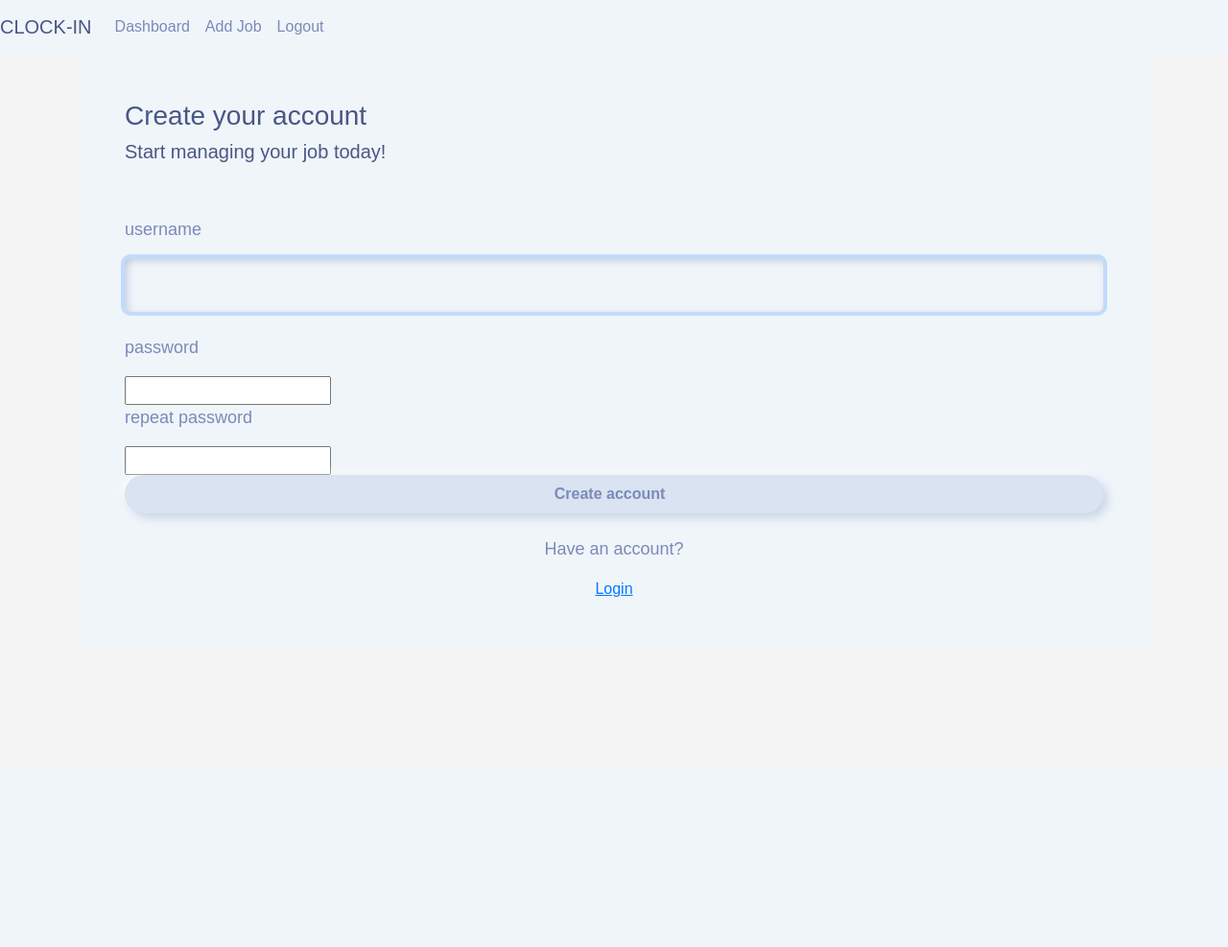
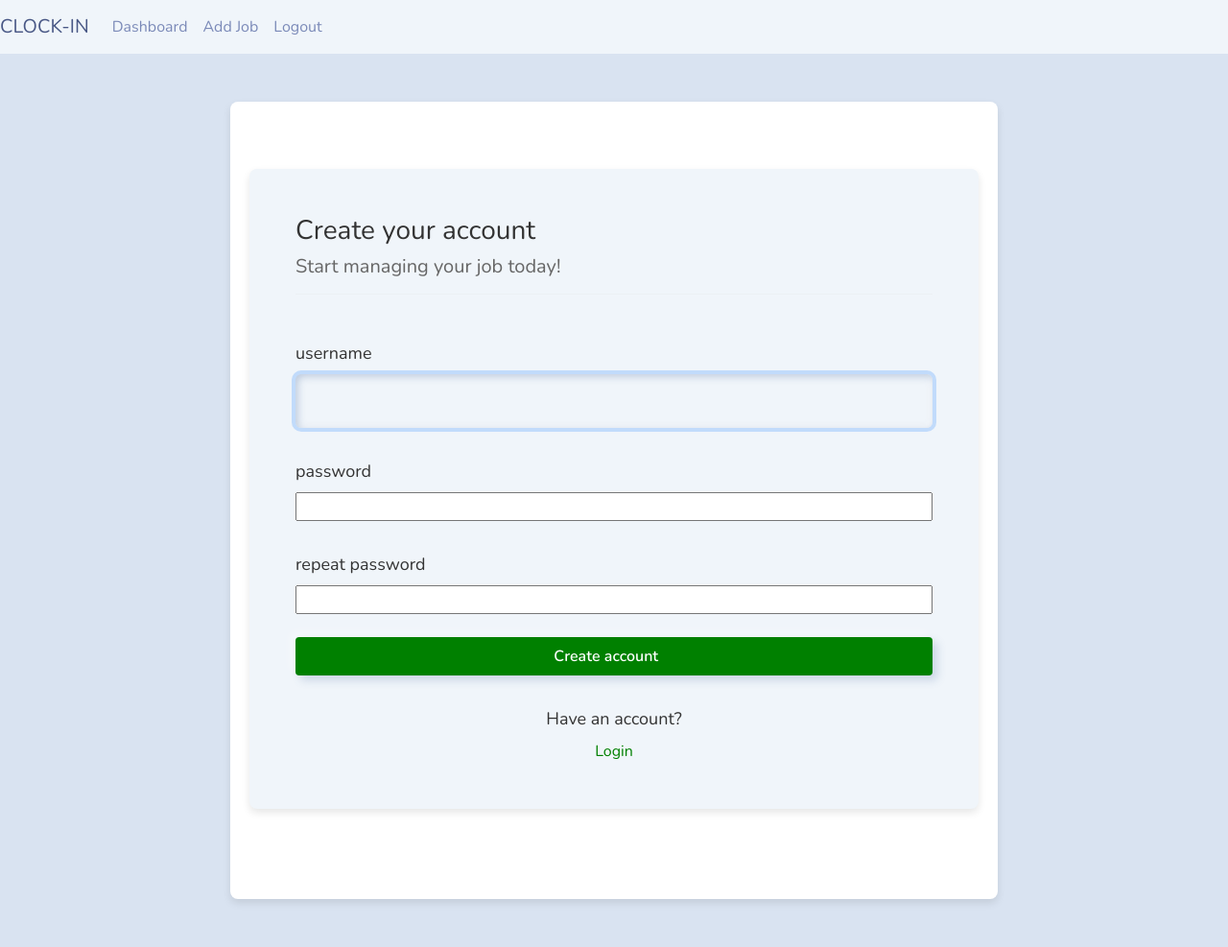
Before and after one commit to RimPeter/employeeapp-ver6, a Django app: page /register/ in a window 1280 px wide. Shown: the whole page at 96% size. Before the commit the page ends 622 px from the top, so only its background shows below. Run offline with Django 4.2, Linux system fonts and the light colour scheme.

Commit message:
add css styling to htmls

```diff
--- a/employeeapp/static/css/style.css
+++ b/employeeapp/static/css/style.css
@@ -1,8 +1,8 @@
 body {
-    font-family: Arial, sans-serif;
-    background-color: #f4f4f4;
+    /* font-family: Arial, sans-serif; */
+    /* background-color: #f4f4f4;
     margin: 0;
-    padding: 0;
+    padding: 0; */
 }
 
 table {
@@ -45,6 +45,15 @@
     background-color: #28a745;
 }
 
+.login-submit {
+    /* background-color: #007bff; */
+    color: #fff;
+    border: none;
+    padding: 10px 20px;
+    border-radius: 5px;
+    cursor: pointer;
+}
+
 .createbtn {
     color: #fff;
     background-color: #218838;
@@ -56,7 +65,7 @@
 
 .frame {
     margin: 20px;
-    padding: 20px;
+    padding: 20px 5%;
     background-color: #fff;
     border-radius: 5px;
     box-shadow: 0 0 10px rgba(0, 0, 0, 0.1);
@@ -71,7 +80,7 @@
 }
 
 a {
-    color: #007bff;
+    color: green;
 }
 
 a:hover {
@@ -81,3 +90,137 @@
 #id_job_done_in_hours {
     width: 50px;
 }
+
+#th {
+    text-align: center;
+}
+
+/* register site */
+
+.container {
+    max-width: 800px;
+    margin: 50px auto;
+    padding: 20px;
+    background-color: #ffffff;
+    border-radius: 8px;
+    box-shadow: 0 4px 8px rgba(0, 0, 0, 0.1);
+}
+
+.bg-light {
+    background-color: #f8f9fa;
+}
+
+.shadow-md {
+    box-shadow: 0 4px 8px rgba(0, 0, 0, 0.1);
+}
+
+.p-5 {
+    padding: 3rem !important;
+}
+
+.form-layout h3 {
+    margin-bottom: 0.5rem;
+    color: #333;
+}
+
+.form-layout h5 {
+    margin-bottom: 1rem;
+    color: #666;
+}
+
+hr {
+    border: none;
+    height: 1px;
+    background-color: #ddd;
+}
+
+br {
+    margin-bottom: 1rem;
+}
+
+p {
+    margin: 0.5rem 0;
+    color: #333;
+}
+
+form {
+    display: flex;
+    flex-direction: column;
+}
+
+button.btn {
+    display: inline-flex;
+    align-items: center;
+    justify-content: center;
+    padding: 0.75rem;
+    font-size: 1rem;
+    color: #fff;
+    /* background-color: #007bff; */
+    border: none;
+    border-radius: 4px;
+    cursor: pointer;
+    text-decoration: none;
+}
+
+button.btn-primary {
+    background-color: green;
+}
+
+button.w-100 {
+    width: 100%;
+}
+
+button.btn-block {
+    display: block;
+    width: 100%;
+}
+
+button.p-2 {
+    padding: 0.5rem;
+}
+
+button i.fa-user {
+    margin-left: 0.5rem;
+}
+
+.text-center {
+    text-align: center;
+    color: #666;
+}
+
+.text-center a {
+    /* color: #007bff; */
+    text-decoration: none;
+}
+
+.text-center a:hover {
+    text-decoration: underline;
+}
+
+.update {
+    background-color: #28a745;
+    width: 200px;
+    /* place center */
+    margin: 0 auto;
+    display: block;
+
+}#id_job_title {
+    width: 250px;
+}
+
+.flex-container {
+    display: flex;
+    justify-content: center;
+    /* Centers elements horizontally */
+    align-items: center;
+    /* Centers elements vertically */
+    gap: 10px;
+    /* Adjusts space between elements */
+    /* height: 100vh; */
+    /* Full viewport height to demonstrate vertical centering */
+}
+
+h6 {
+    color: #666;
+    border-bottom: 1px solid black;
+}
--- a/employeeapp/static/js/app.js
+++ b/employeeapp/static/js/app.js
@@ -0,0 +1,7 @@
+// Message/Notification timer
+
+var message_timeout = document.getElementById("message-timer");
+
+setTimeout(function () {
+  message_timeout.style.display = "none";
+}, 4000);
--- a/employeeapp/templates/employeeapp/base.html
+++ b/employeeapp/templates/employeeapp/base.html
@@ -12,6 +12,16 @@
 <body>
       {% include 'employeeapp/navbar.html' %}
     <div class="container">
+        {% for message in messages%}
+
+          {% if message.level == DEFAULT_MESSAGE_LEVELS.SUCCESS %}
+            <p id="message-timer" class="alert alert-success float-center text-center">
+
+              <i class='fa fa-check'aria-hidde='true'></i> &nbsp; {{message}}
+
+            </p>
+          {% endif %}
+        {% endfor %}
         {% block content %}
         {% endblock %}
     </div>
--- a/employeeapp/templates/employeeapp/clockin.html
+++ b/employeeapp/templates/employeeapp/clockin.html
@@ -10,4 +10,5 @@
 <a href="{% url 'dashboard' %}" class="btn btn-secondary"
   >Return to Dashboard &nbsp; <i class="fa fa-arrow-left" aria-hidden="true"></i
 ></a>
+
 {% endblock %}
--- a/employeeapp/templates/employeeapp/dashboard.html
+++ b/employeeapp/templates/employeeapp/dashboard.html
@@ -9,7 +9,7 @@
                 <th>ID</th>
                 <th>Worker</th>
                 <th>Job Title</th>
-                <th>Job Done in Hours</th>
+                <th id="th">Job Done in Hours</th>
                 <th>Date Created</th>
                 <th>Action</th>
             </tr>
--- a/employeeapp/views.py
+++ b/employeeapp/views.py
@@ -18,6 +18,7 @@
         form = CustomUserCreationForm(request.POST)
         if form.is_valid():
             form.save()
+            messages.success(request, "Account has been created successfully!")
             return redirect('login')
     context = {'form': form}
     return render(request, 'employeeapp/register.html', context=context)
@@ -40,6 +41,7 @@
 
 def logout(request):
     auth.logout(request)
+    messages.success(request, "Logout successful!")
     return redirect('login')
 
 @login_required(login_url='login')
@@ -56,6 +58,7 @@
             job = form.save(commit=False)
             job.worker = request.user
             job.save()
+            messages.success(request, "Your job-record has been created!")
             return redirect('dashboard')
     else:
         form = JobsDoneForm()
@@ -71,6 +74,7 @@
         form = UpdateJobForm(request.POST, instance=job)
         if form.is_valid():
             form.save()
+            messages.success(request, "Your job-record has been updated!")
             return redirect('dashboard')
     context = {'form': form}
     return render(request, 'employeeapp/update-record.html', context=context)
@@ -86,24 +90,25 @@
 def delete_job(request, pk):
     job = JobsDone.objects.get(id=pk)
     job.delete()
-    messages.info(request, 'Job Deleted')
+    messages.info(request, 'Job has been deleted!')
     return redirect('dashboard')
 
 
 @login_required(login_url='login')
-@staff_member_required
+#@staff_member_required
 def clock_in_view(request):
     if request.method == 'POST':
         form = ClockInForm(request.POST)
         if form.is_valid():
             form.save()
+            messages.info(request, 'Clock-in successful!')
             return redirect('admin:index')
     else:
         form = ClockInForm()
     return render(request, 'employeeapp/clockin.html', {'form': form})
 
 @login_required(login_url='login')
-@staff_member_required
+#@staff_member_required
 def clock_out_view(request):
     if request.method == 'POST':
         form = ClockOutForm(request.POST)
@@ -113,6 +118,7 @@
             if clock_in_instance:
                 clock_in_instance.clock_out_time = timezone.now()
                 clock_in_instance.save()
+                messages.info(request, 'Clock-out successful!')
                 return redirect('admin:index')
     else:
         form = ClockOutForm()
```
Also changed, not shown: employeeapp/templates/employeeapp/index.html (+3 -4 lines), employeeapp/templates/employeeapp/login.html (+7 -5 lines), employeeapp/templates/employeeapp/update-record.html (+23 -41 lines).
